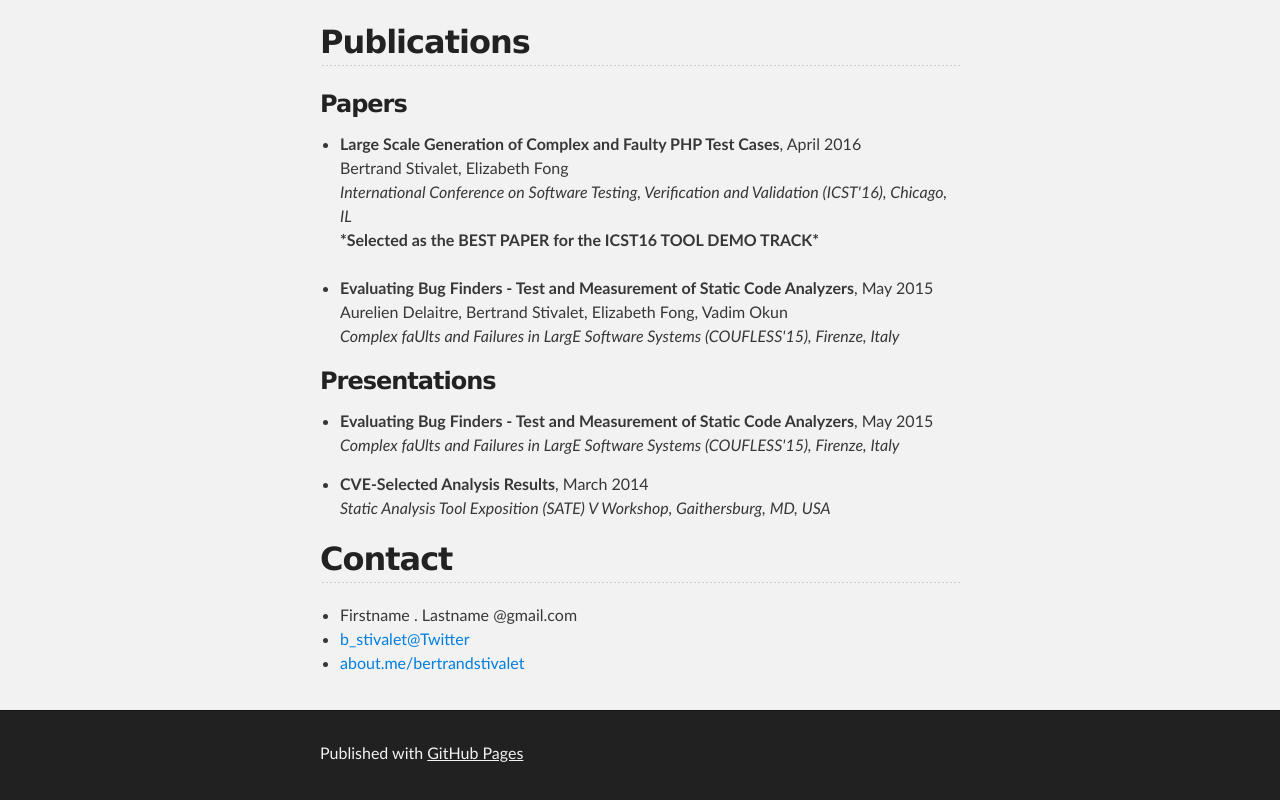
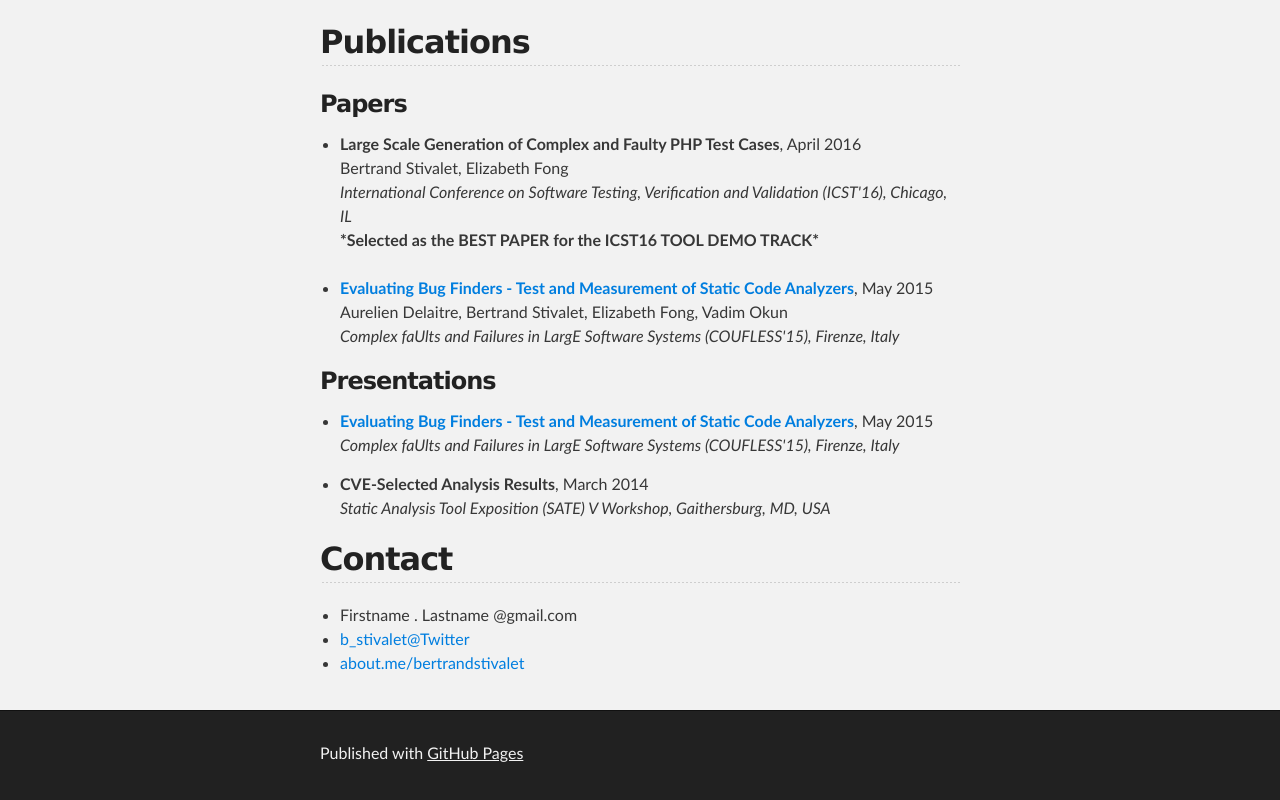
Before and after one commit to stivalet/stivalet.github.io, a plain HTML site: page index.html in a window 1280 px wide. Shown: the part 1321-2121 px from the top of the page. Drawn offline with Linux system fonts and the light colour scheme.

Commit message:
Update index.html

```diff
--- a/index.html
+++ b/index.html
@@ -65,7 +65,7 @@ Bertrand Stivalet, Elizabeth Fong<br>
 <strong>*Selected as the BEST PAPER for the ICST16 TOOL DEMO TRACK*</strong><br><br>
 </li>
 <li>
-<strong>Evaluating Bug Finders - Test and Measurement of Static Code Analyzers</strong>, May 2015<br>
+<a href="https://samate.nist.gov/docs/Evaluating_Bug_Finders_COUFLESS_2015.pdf"><strong>Evaluating Bug Finders - Test and Measurement of Static Code Analyzers</strong></a>, May 2015<br>
 Aurelien Delaitre, Bertrand Stivalet, Elizabeth Fong, Vadim Okun<br>
 <em>Complex faUlts and Failures in LargE Software Systems (COUFLESS'15), Firenze, Italy</em><br>
 </li>
@@ -75,7 +75,7 @@ Aurelien Delaitre, Bertrand Stivalet, Elizabeth Fong, Vadim Okun<br>
 <a id="presentations" class="anchor" href="#presentations" aria-hidden="true"><span class="octicon octicon-link"></span></a>Presentations</h3>
 
 <ul>
-<li><p><strong>Evaluating Bug Finders - Test and Measurement of Static Code Analyzers</strong>, May 2015<br>
+<li><p><a href="https://samate.nist.gov/docs/SATE5/SATE_V_11_CVE_Stivalet.pdf"><strong>Evaluating Bug Finders - Test and Measurement of Static Code Analyzers</strong></a>, May 2015<br>
 <em>Complex faUlts and Failures in LargE Software Systems (COUFLESS'15), Firenze, Italy</em>  </p></li>
 <li><p><strong>CVE-Selected Analysis Results</strong>, March 2014<br>
 <em>Static Analysis Tool Exposition (SATE) V Workshop, Gaithersburg, MD, USA</em>  </p></li>
```
